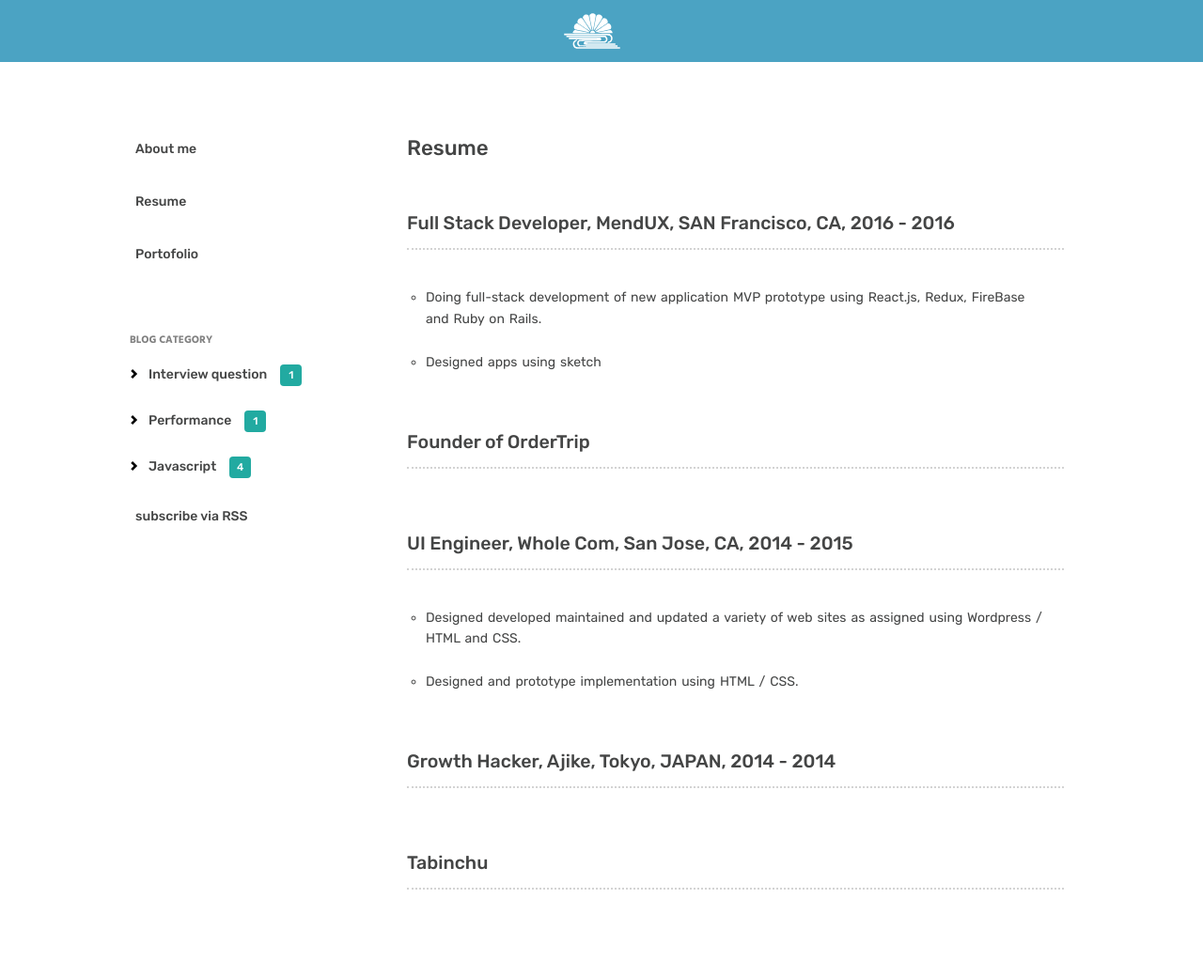
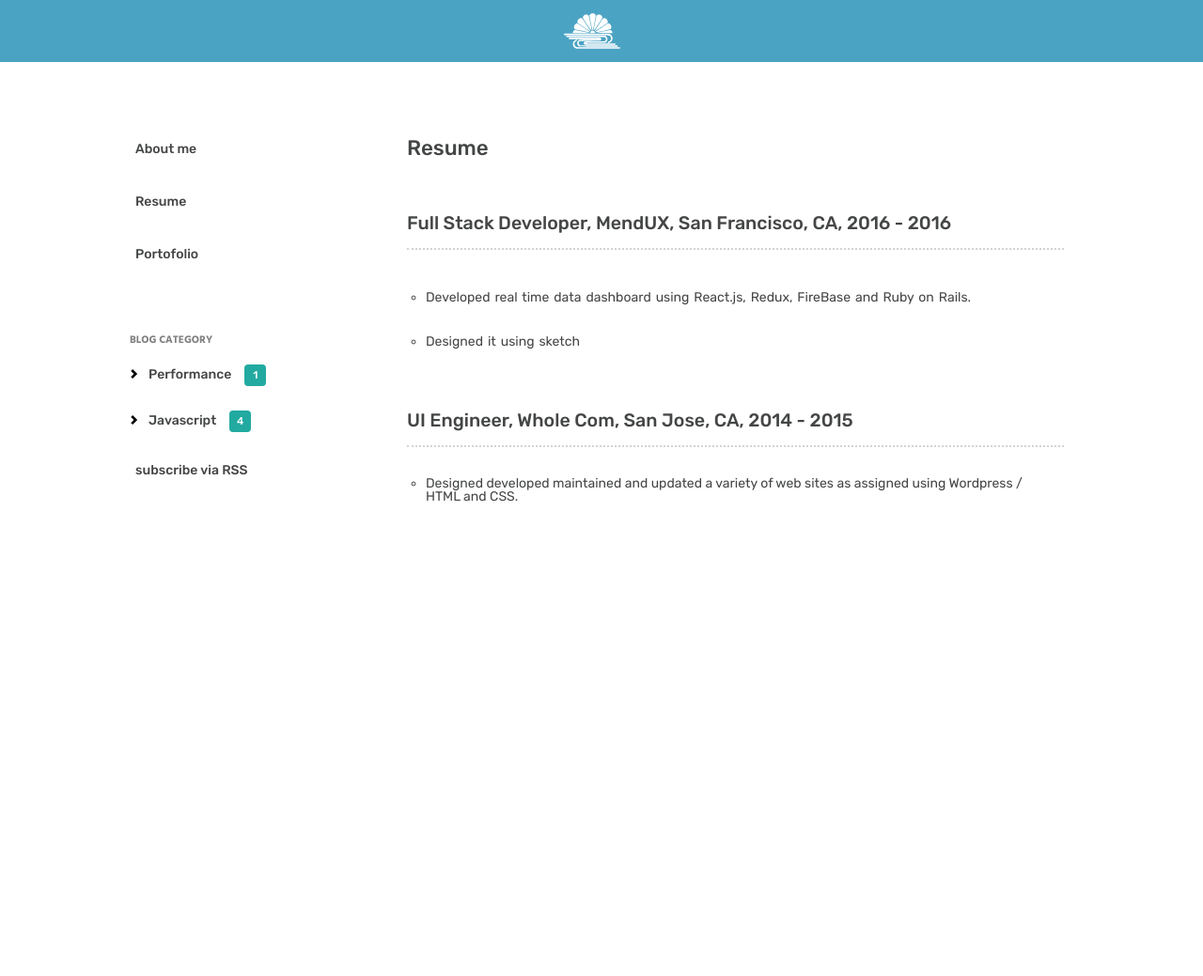
Before and after one commit to keioka/keioka.github.io, a Jekyll site: the page built from resume/index.html, in a window 1280 px wide. Shown: the whole page at 94% size. Built offline with Jekyll 4.4.1, drawn with Linux system fonts in a browser that asks for light colours; after the commit the page ends 900 px from its top, so only the background shows below that.

```diff
--- a/_includes/markdown/resume/content.md
+++ b/_includes/markdown/resume/content.md
@@ -1,17 +1,10 @@
-## Full Stack Developer, MendUX, SAN Francisco, CA, 2016 - 2016
+## Full Stack Developer, MendUX, San Francisco, CA, 2016 - 2016
 
-- Doing full-stack development of new application MVP prototype using React.js, Redux, FireBase and Ruby on Rails.
+- Developed real time data dashboard using React.js, Redux, FireBase and Ruby on Rails.
 
-- Designed apps using sketch
+- Designed it using sketch
 
-## Founder of OrderTrip
 
 ## UI Engineer, Whole Com, San Jose, CA, 2014 - 2015
 
 - Designed developed maintained and updated a variety of web sites as assigned using Wordpress / HTML and CSS.
-
-- Designed and prototype implementation using HTML / CSS.
-
-## Growth Hacker, Ajike, Tokyo, JAPAN, 2014 - 2014
-
-## Tabinchu
--- a/_posts/2016-10-22-front-end-interview-question.markdown
+++ b/_posts/2016-10-22-front-end-interview-question.markdown
@@ -1,5 +1,5 @@
 ---
-published: true
+published: false
 layout: post
 title: Front End Interview Question
 date: '2016-10-21 02:56:10 -0700'
```
Also changed, not shown: portfolio/index.html (+18 -0 lines), 2 other files.
